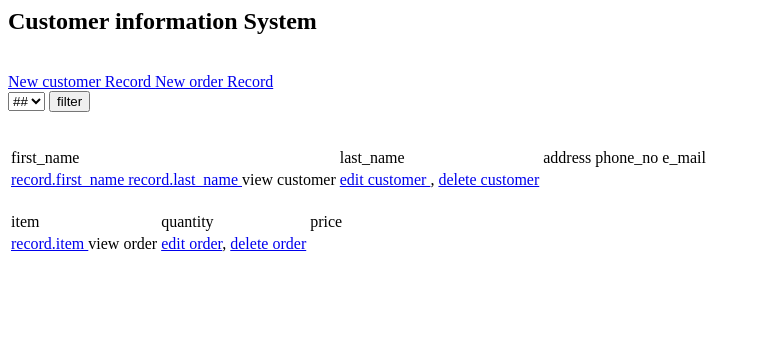
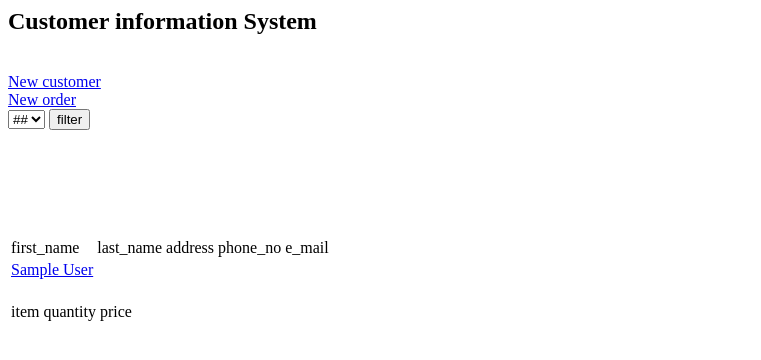
Before and after one commit to dwork123/qa_crud_project, a Flask app: page / in a window 1280 px wide. Shown: the top 360 px of the page, without its empty margins (0-761 px from the left). Run offline with Flask 2, Linux system fonts and the light colour scheme; tables that the repository leaves empty hold one stand-in row (Sample ...).

```diff
--- a/application/forms.py
+++ b/application/forms.py
@@ -2,11 +2,12 @@ from flask_wtf import FlaskForm
 from wtforms import IntegerField, StringField, SelectField, SubmitField
 
 class add_cust(FlaskForm):
+    cust_id= IntegerField('cust_id')
     first_name= StringField('first_name')
     last_name= StringField('last_name')
     address= StringField('address')
     phone_no= IntegerField('phone_no')
-    e_mail= StringField('e_mail')
+    email_address= StringField('email_address')
     submit = SubmitField('add Customer')
 
 class add_order(FlaskForm):
--- a/application/routes.py
+++ b/application/routes.py
@@ -8,6 +8,7 @@ from application.models import customer, order
 def home():
     cust= customer.query.all()
     ord= order.query.all()
+    print(cust)
     return render_template('home.html', records=cust)
 
 
@@ -56,20 +57,21 @@ def filterrecords():
 
 @app.route("/savecustomerrecord", methods=["GET","POST"])
 def savecustomerrecord():
-    form = add_customer()
+    form = add_cust()
     if request.method == 'POST':
 
-        cust.name = form.first_name.data
-        cust.last_name = form.last_name.data
-        cust.address = form.address.data
-        cust.phone_no = form.phone_no.data
-        cust.e_mail = form.e_mail.data
+        first_name = form.first_name.data
+        last_name = form.last_name.data
+        address = form.address.data
+        phone_no = form.phone_no.data
+        e_mail = form.email_address.data
 
-        new_customer = customer(first_name=first_name, last_name=last_name, address=address, phone_no=phone_no, e_mail=e_mail)
+        new_customer = customer(first_name=first_name, last_name=last_name, address=address, phone_no=phone_no, email_address=e_mail)
         db.session.add(new_customer)
         db.session.commit()
         return redirect("/")
-        return render_template("costumerinputform.html", form=form)
+    else:
+        return render_template("customerinputform.html", form=form)
 
 
 @app.route("/saveorderrecord",methods=["GET","POST"])
@@ -90,16 +92,15 @@ def saveorderrecord():
 
 
 
-@app.route("/customerdetails/<int:customer_id>")
+@app.route("/customerdetails/<customer_id>")
 def customerinformation(customer_id):
-	data = customer.query.filter_by(customer_id=customer_id).first()
-	return render_template("customerinfo.html", record=data)
+    data = customer.query.filter_by(customer_id=customer_id).first()
+    return render_template("customerinfo.html", record=data)
 
 @app.route("/orderdetails/<int:order_id>")
 def orderinformation(order_id):
 	data = order.query.filter_by(order_id=order_id).first()
 	return render_template("orderinfo.html", record=data)
-
 
 
 @app.route("/deletecustomer/<int:customer_id>")
--- a/application/templates/customerinfo.html
+++ b/application/templates/customerinfo.html
@@ -6,8 +6,6 @@
     <br>
 
 
-    <br>
-    customer_id: {{record.cust_id}}
     <br>
     first_name:{{record.first_name}}
     <br>
--- a/application/templates/customerinputform.html
+++ b/application/templates/customerinputform.html
@@ -13,7 +13,7 @@
 		<br>
 		{{ form.phone_no.label }} {{ form.phone_no }}
 		<br>
-		{{ form.e_mail.label }} {{ form.e_mail }}
+		{{ form.email_address.label }} {{ form.email_address }}
 		<br>
 		{{ form.submit }}
 	</form>
--- a/application/templates/home.html
+++ b/application/templates/home.html
@@ -3,8 +3,9 @@
     <h2> Customer information System </h2>
 
     <br>
-    <a href="{{ url_for('savecustomerrecord') }}"> New customer Record </a>
-    <a href="{{ url_for('saveorderrecord') }}"> New order Record </a>
+    <a href="{{ url_for('savecustomerrecord') }}"> New customer</a>
+    <br>
+    <a href="{{ url_for('saveorderrecord') }}"> New order</a>
     <br>
 
     <form action="{{ url_for('filterrecords') }}" method="POST">
@@ -26,19 +27,21 @@
         <tr>
 
             <td > first_name </td>
+            <br>
             <td > last_name </td>
+            <br>
             <td > address</td>
+            <br>
             <td> phone_no </td>
+            <br>
             <td> e_mail  </td>
 
         </tr>
 
         {%  for record in records %}
             <tr>
-                <td> <a href="{{ url_for('customerinfo', customer_id = record.customer_id) }}"> {{ 'record.first_name' }} {{ 'record.last_name'}} </a> view customer </td>
-                <td> <a href="{{ url_for('editrecord', customer_id = record.customer_id) }}"> edit customer </a>,
-                    <a href="{{ url_for('deletecustomer', customer_id = record.customer_id) }}"> delete customer</a>
-                </td>
+                <td> <a href="/customerdetails/{{record.customer_id}}"> {{record.first_name }} {{record.last_name}} </a> </td>
+
             </tr>
         {% endfor %}
 
@@ -56,10 +59,6 @@
 
         {%  for record in records %}
             <tr>
-                <td> <a href="{{ url_for('orderinfo', order_id = record.order_id) }}"> {{ 'record.item' }} </a> view order </td>
-                <td> <a href="{{ url_for('editrecord', order_id = record.order_id) }}"> edit order</a>,
-                    <a href="{{ url_for('deleterorder', order_id = record.order_id) }}"> delete order </a>
-                </td>
             </tr>
         {% endfor %}
     </table>
```
Also changed, not shown: application/templates/test.html (added).
